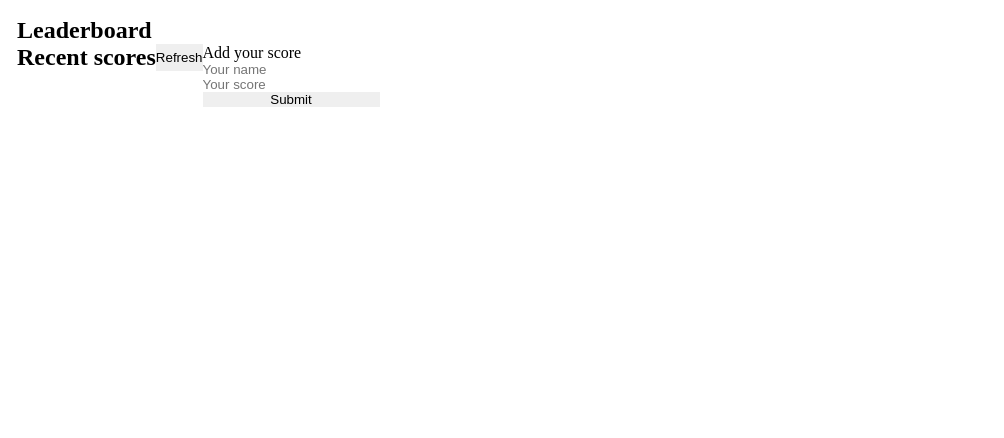
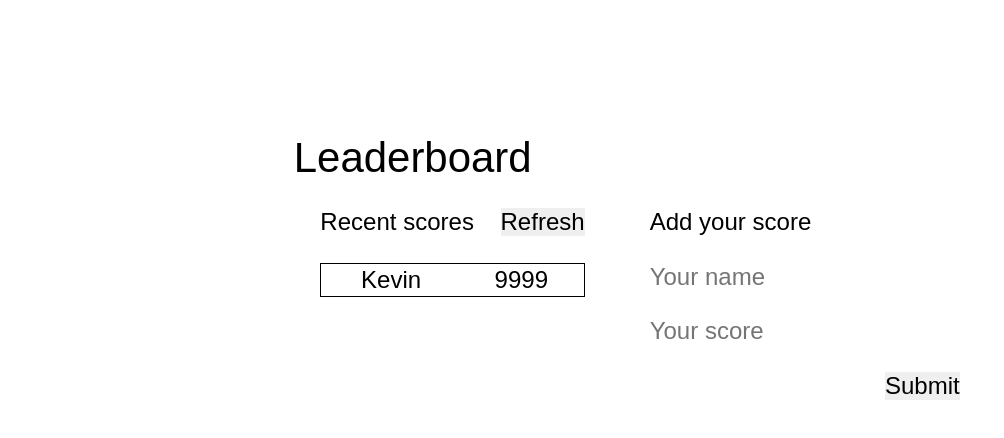
Before and after one commit to EvansSnave/leaderboard, a website built with webpack: page src/index.html in a window 1280 px wide. Shown: the whole page, without its empty margins (0-1004 px from the left). Built offline with nearby package versions, Linux system fonts and the light colour scheme.

Commit message:
add minimum style

```diff
--- a/src/index.html
+++ b/src/index.html
@@ -16,7 +16,14 @@
                         <h2 class="table-container__title">Recent scores</h2>
                         <button class="table-container__button">Refresh</button>
                     </div>
-                    <table class="table-container__table"></table>
+                    <table class="table-container__table">
+                        <tbody>
+                            <tr>
+                                <th>Kevin</th>
+                                <th>9999</th>
+                            </tr>
+                        </tbody>
+                    </table>
                 </div>
                 <form class="main__form" action="">
                     <p class="form__title">Add your score</p>
--- a/src/style.css
+++ b/src/style.css
@@ -9,14 +9,29 @@
   box-sizing: border-box;
   text-decoration: none;
   list-style: none;
+  font-size: clamp(2vh + 1px, 1.8vw + 1px, 2vw + 1px);
+  font-weight: 100;
+  font-family: Arial, Helvetica, sans-serif;
+}
+
+main {
+  display: flex;
+  justify-content: center;
+  align-items: center;
+  height: 70vh;
 }
 
 .main {
-  margin: calc(2vh + 1px);
+  margin: calc(2vw + 1px);
 }
 
 .main__child {
   display: flex;
+  margin: clamp(1vw + 1px, 2vw + 1px, 2.5vw + 1px);
+}
+
+.main__title {
+  font-size: clamp(3vh + 1px, 3.2vw + 1px, 4vw + 1px);
 }
 
 .form__child {
@@ -26,4 +41,28 @@
 
 .table-container__child {
   display: flex;
+  margin-bottom: clamp(1vw + 1px, 2vw + 1px, 2.5vw + 1px);
 }
+
+.main__table-container {
+  margin-right: clamp(3vw + 1px, 5vw + 1px, 6vw + 1px);
+}
+
+.table-container__table {
+  border: black 1px solid;
+  width: 100%;
+}
+
+.table-container__title {
+  margin-right: clamp(1vw + 1px, 2vw + 1px, 2.5vw + 1px);
+}
+
+input,
+.form__button {
+  margin-top: calc(2vw + 1px);
+}
+
+.form__button {
+  width: fit-content;
+  align-self: flex-end;
+}
```
Also changed, not shown: dist/28cc004991e168178333.png (deleted), dist/index.html, dist/main.js, dist/runtime.js.
